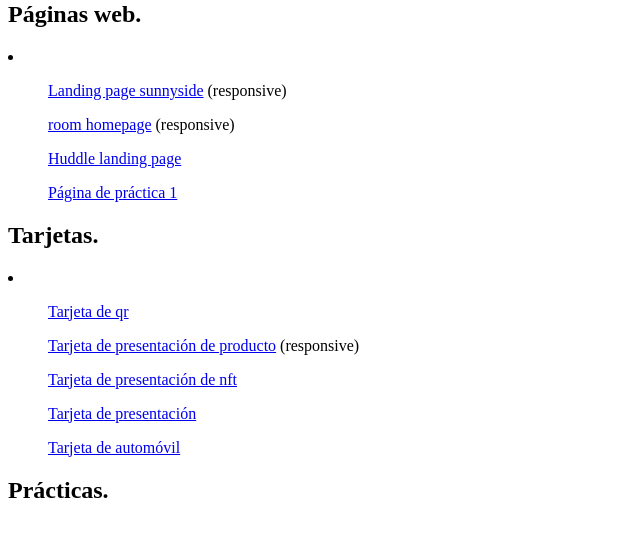
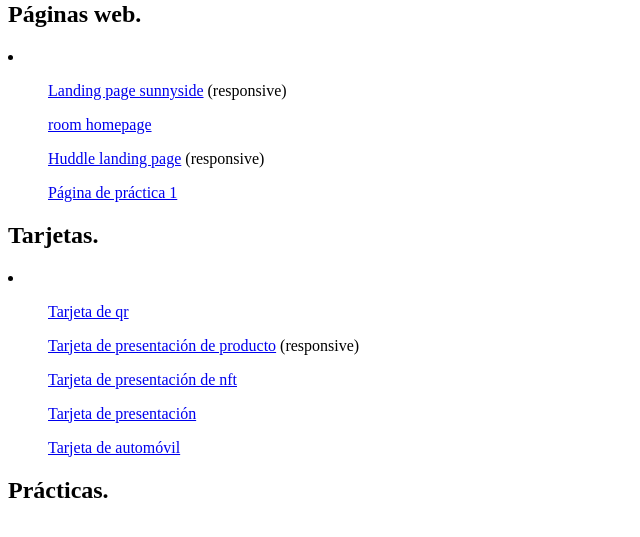
Before and after one commit to Juan122113/portfolio, a plain HTML site: page index.html in a window 1280 px wide. Shown: the part 79-616 px from the top of the page, without its empty margins (0-640 px from the left). Drawn offline with Linux system fonts and the light colour scheme.

Commit message:
Update index.html

```diff
--- a/index.html
+++ b/index.html
@@ -14,8 +14,8 @@
 
     <li>
         <ul><a href="https://juan122113.github.io/sunnyside-agency-landing-page-main/" target="_blank">Landing page sunnyside</a> (responsive)</ul>
-        <ul><a href="https://juan122113.github.io/room-homepage-master/" target="_blank">room homepage</a> (responsive)</ul>
-        <ul><a href="https://juan122113.github.io/landing-page/" target="_blank">Huddle landing page</a></ul>
+        <ul><a href="https://juan122113.github.io/room-homepage-master/" target="_blank">room homepage</a></ul>
+        <ul><a href="https://juan122113.github.io/landing-page/" target="_blank">Huddle landing page</a> (responsive)</ul>
         <ul><a href="https://juan122113.github.io/practice-page-1/" target="_blank">Página de práctica 1</a></ul>
     </li>
 
```
